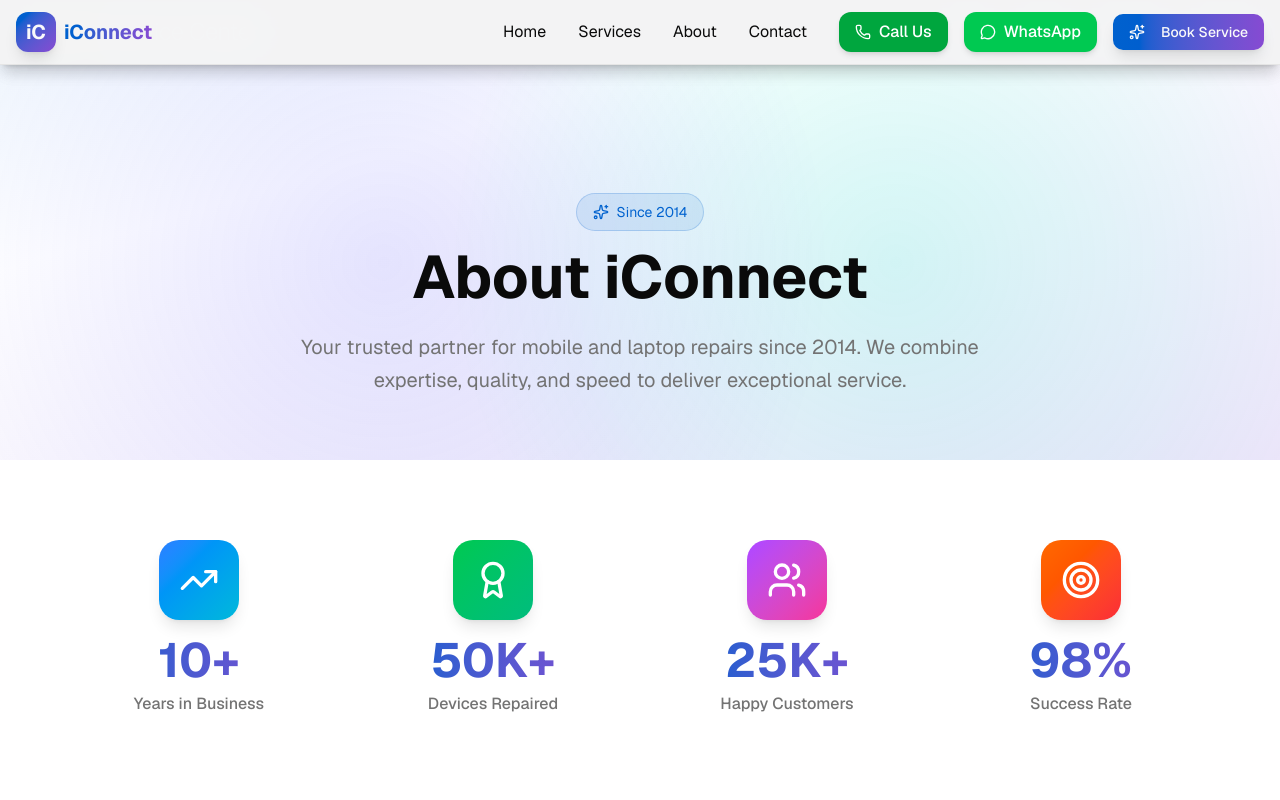
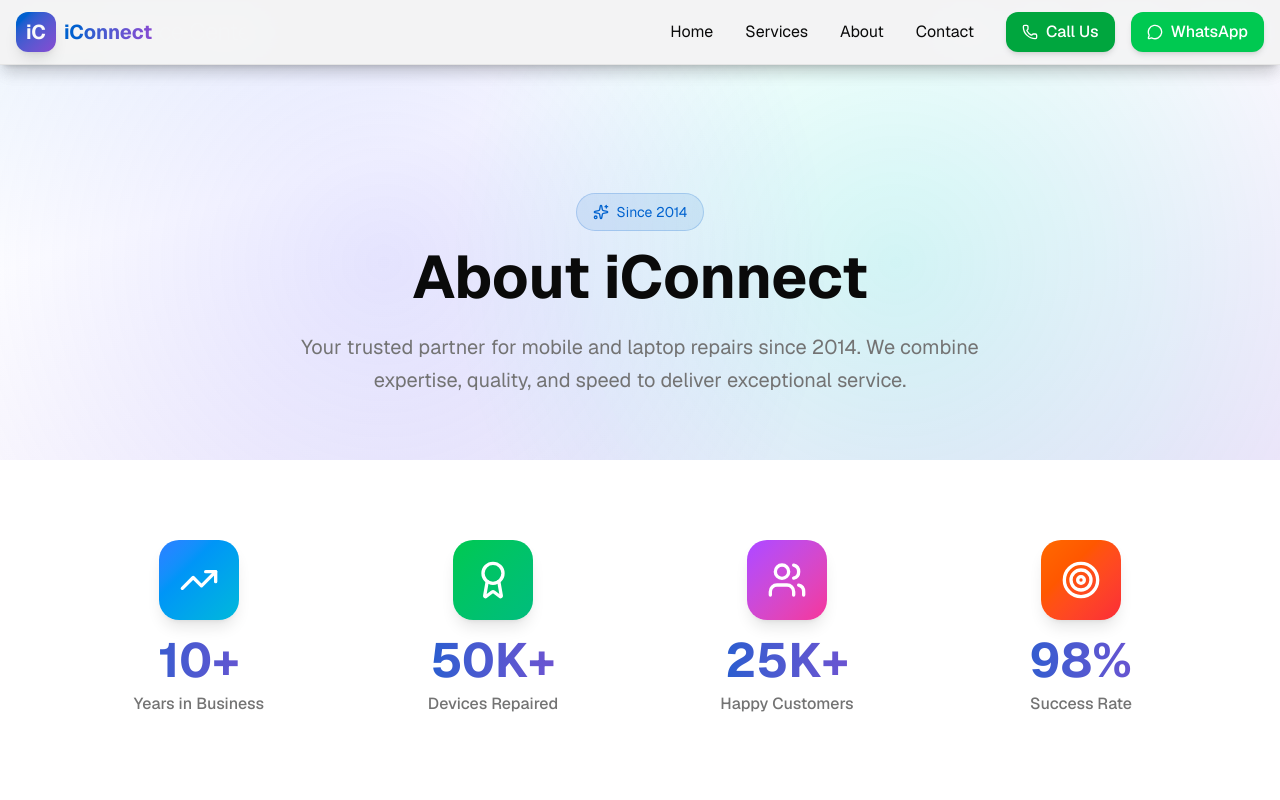
Before and after one commit to Arshad-Rahim/IConnect, a React (Vite) app: page /about in a window 1280 px wide. Shown: the top 800 px of the page. Built offline with nearby package versions, Linux system fonts and the light colour scheme; the HTML template or start-up script is replaced by a standard one.

Commit message:
commented the booking service things

```diff
--- a/src/components/Footer.tsx
+++ b/src/components/Footer.tsx
@@ -33,7 +33,7 @@ export function Footer() {
                 { name: "Services", href: "/services" },
                 { name: "About Us", href: "/about" },
                 { name: "Contact", href: "/contact" },
-                { name: "Book Service", href: "/booking" },
+                // { name: "Book Service", href: "/booking" },
               ].map((link) => (
                 <li key={link.name}>
                   <a
--- a/src/components/Navbar.tsx
+++ b/src/components/Navbar.tsx
@@ -1,6 +1,5 @@
 import { useState } from "react"
-import { Menu, X, Sparkles, Phone, MessageCircle } from "lucide-react"
-import { Button } from "@/components/ui/button"
+import { Menu, X, Phone, MessageCircle } from "lucide-react"
 
 export function Navbar() {
   const [isOpen, setIsOpen] = useState(false)
@@ -75,12 +74,12 @@ export function Navbar() {
                 WhatsApp
               </a>
 
-              <a href="/booking">
+              {/* <a href="/booking">
                 <Button className="bg-gradient-to-r from-primary to-accent text-primary-foreground hover:opacity-90 shadow-lg hover:shadow-xl hover:scale-105 transition-all duration-300">
                   <Sparkles className="w-4 h-4 mr-2" />
                   Book Service
                 </Button>
-              </a>
+              </a> */}
             </div>
           </div>
 
@@ -153,12 +152,12 @@ export function Navbar() {
                   Chat on WhatsApp
                 </a>
 
-                <a href="/booking" onClick={() => setIsOpen(false)}>
+                {/* <a href="/booking" onClick={() => setIsOpen(false)}>
                   <Button className="w-full bg-gradient-to-r from-primary to-accent text-primary-foreground hover:opacity-90 shadow-lg">
                     <Sparkles className="w-4 h-4 mr-2" />
                     Book Service
                   </Button>
-                </a>
+                </a> */}
               </div>
             </div>
           </div>
--- a/src/pages/Services.tsx
+++ b/src/pages/Services.tsx
@@ -325,7 +325,7 @@ export default function ServicesPage() {
             </p>
 
             <div className="flex flex-col sm:flex-row gap-4 justify-center pt-4">
-              <a href="/booking">
+              {/* <a href="/booking">
                 <Button
                   size="lg"
                   className="group bg-gradient-to-r from-primary to-accent text-primary-foreground hover:opacity-90 shadow-lg hover:shadow-xl hover:scale-105 transition-all duration-300"
@@ -333,7 +333,7 @@ export default function ServicesPage() {
                   Book Service
                   <ArrowRight className="ml-2 w-5 h-5 group-hover:translate-x-1 transition-transform" />
                 </Button>
-              </a>
+              </a> */}
               <a href="/contact">
                 <Button
                   size="lg"
```
